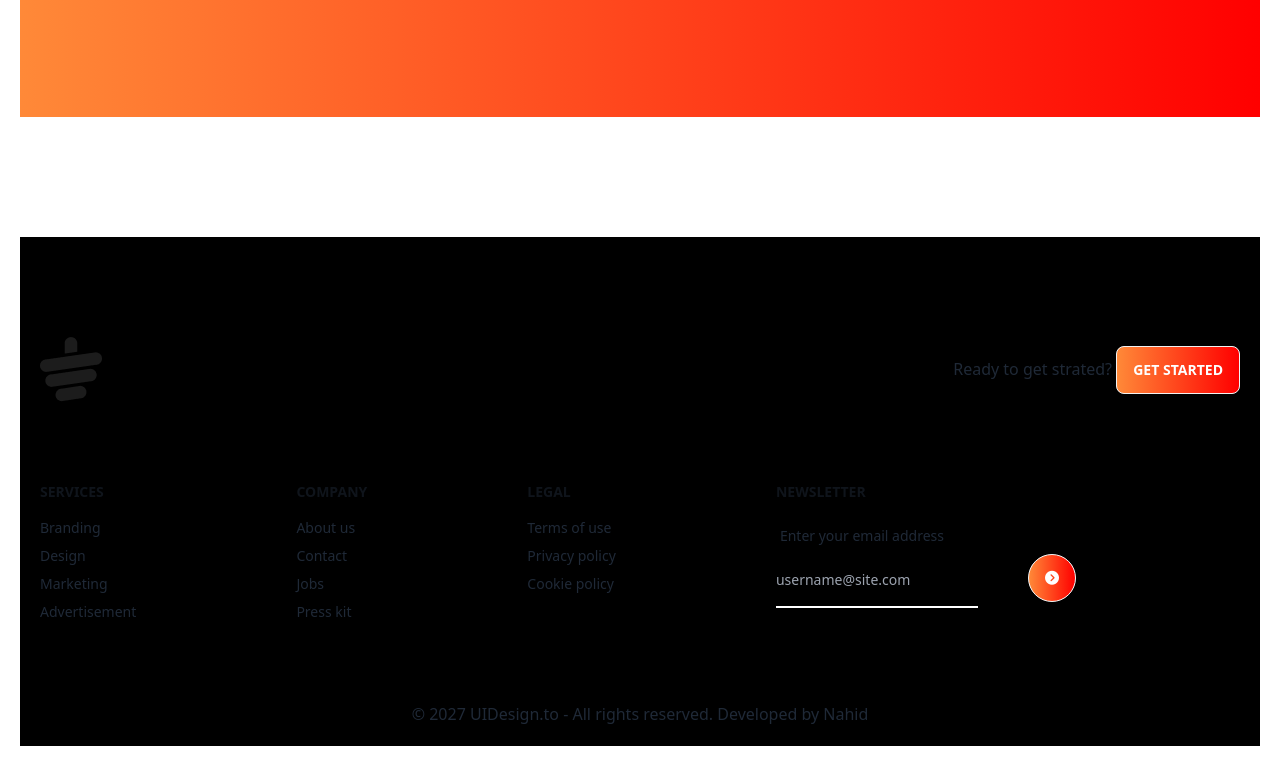
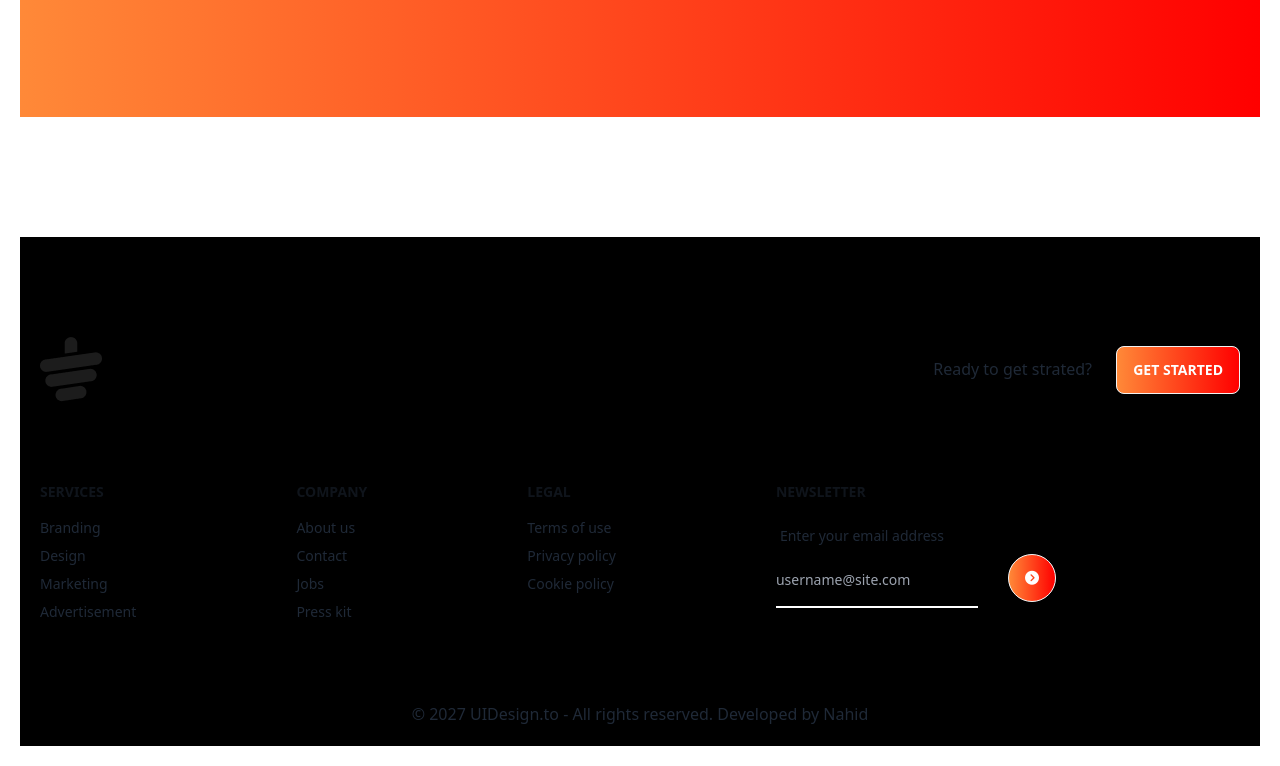
Before and after one commit to nahidparvej-developer/tea-shop, a plain HTML site: page index.html in a window 1280 px wide. Shown: the part 4263-5029 px from the top of the page. Drawn offline with nearby package versions, Linux system fonts and the light colour scheme.

Commit message:
customize footer

```diff
--- a/index.html
+++ b/index.html
@@ -326,18 +326,20 @@
 
 <div class="p-5 bg-black text-base-content ">
 
-  <div class="flex my-20 items-center justify-between ">
+  <div class="flex flex-row gap-10 my-20 items-center justify-between ">
     <img src="images/cup.png" alt="">
     <p>
-      <span>Ready to get strated?</span>
+      <span class="pr-5">Ready to get strated?</span>
       <button class="btn text-white bg-gradient-to-r from-[#FF8938] to-[#F00]">Get Started</button>
     </p>
   </div>
 
 
    <div class="footer">
+
     <div>
       <span class="footer-title">Services</span>
+
       <a class="link link-hover">Branding</a>
       <a class="link link-hover">Design</a>
       <a class="link link-hover">Marketing</a>
@@ -362,9 +364,12 @@
         <label class="label">
           <span class="label-text">Enter your email address</span>
         </label>
-        <div class="relative">
+        <div class="relative ">
           <input type="text" placeholder="username@site.com" class="py-4 border-white border-b-2 outline-none bg-transparent" />
-          <button class="btn bg-gradient-to-r from-[#FF8938] to-[#F00] text-white absolute top-0 right-0 mr-5 rounded-full"><i class="fa-solid fa-circle-chevron-right"></i></button>
+          <div>
+            <button class="btn bg-gradient-to-r from-[#FF8938] to-[#F00]  text-white absolute top-0 right-0 mr-10 rounded-full"><i class="fa-solid fa-circle-chevron-right"></i></button>
+          </div>
+
         </div>
       </div>
     </div>
```
